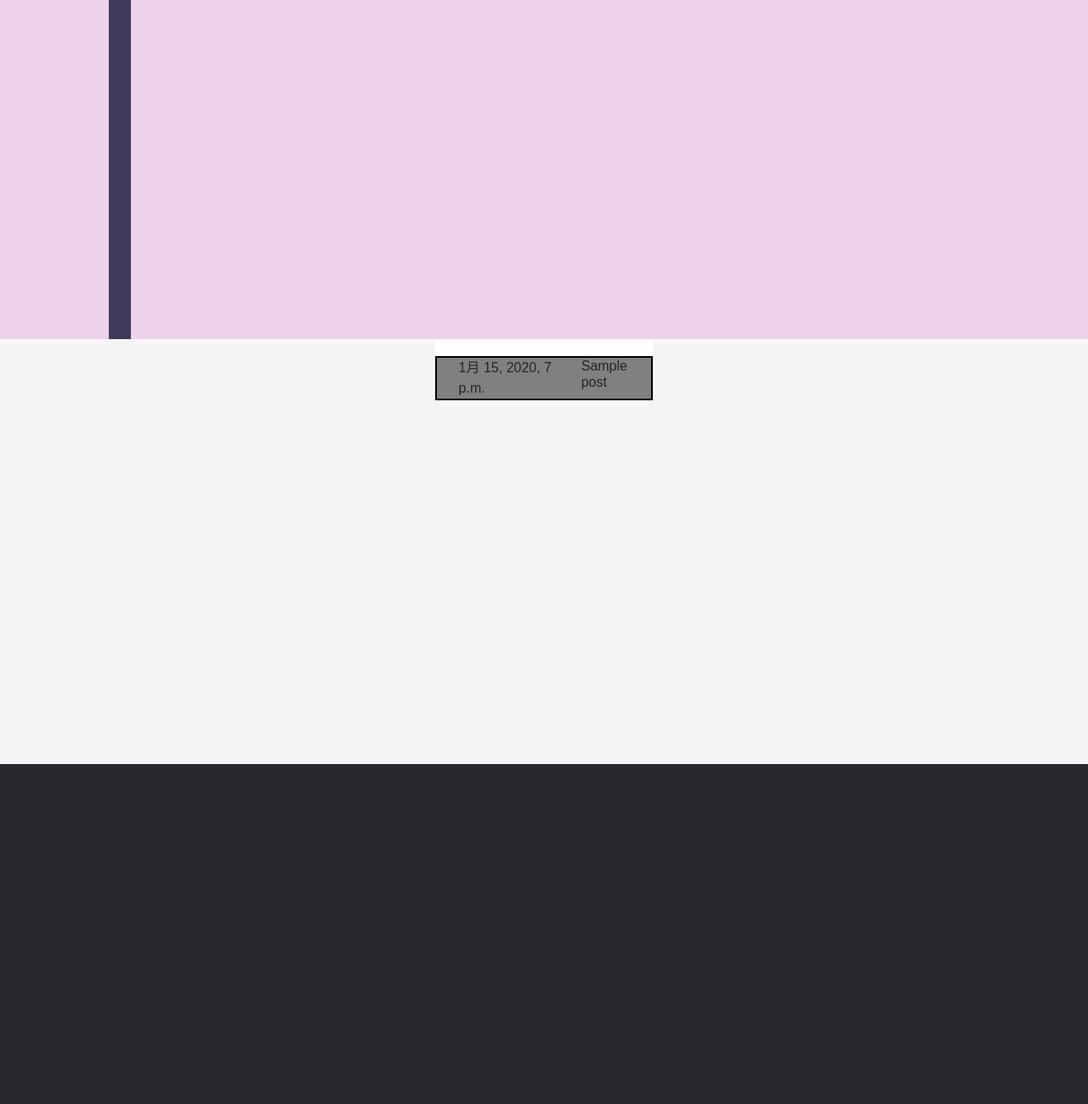
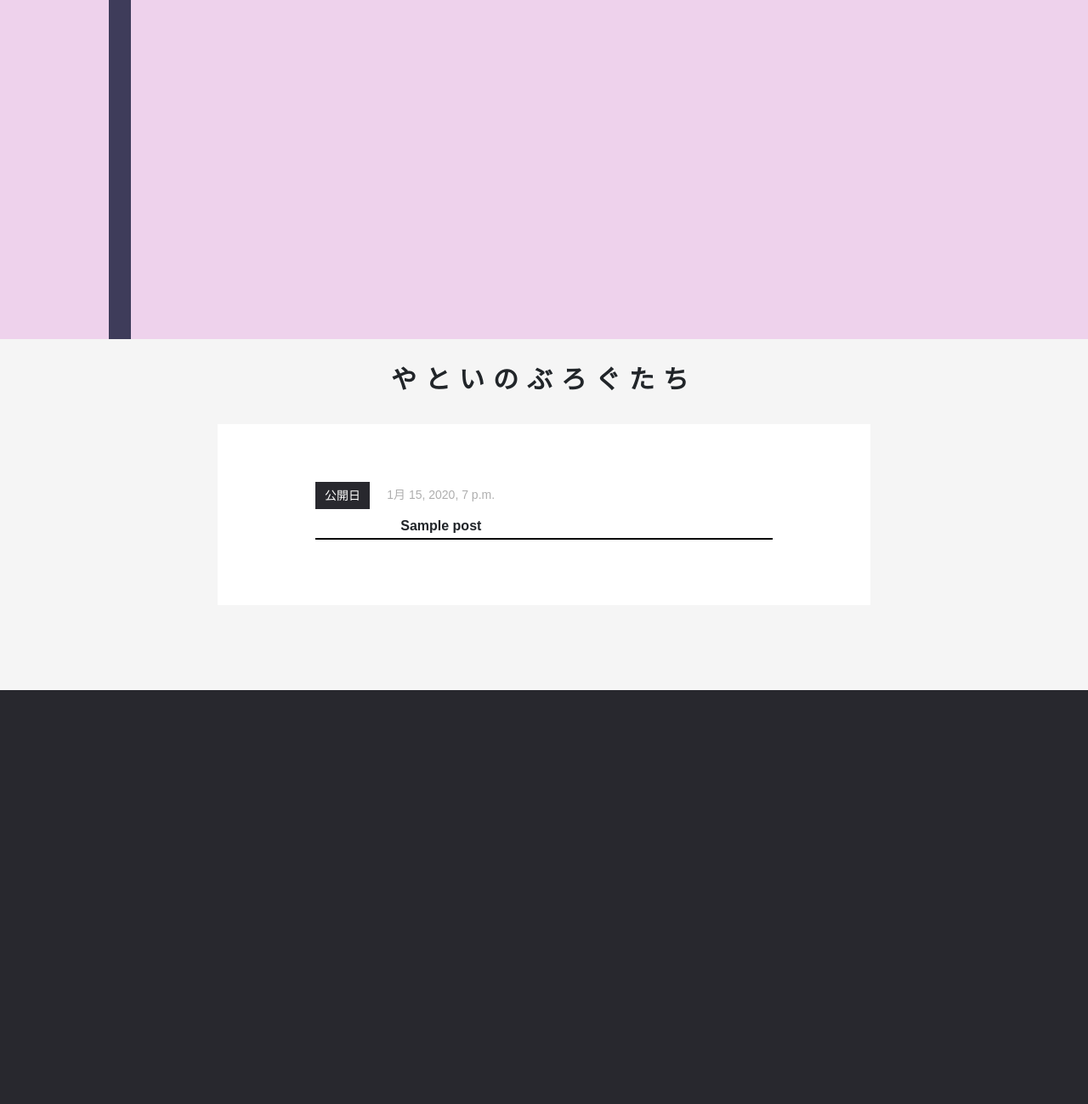
Before and after one commit to sougo0811/Blog_App_Python, a Django app: page / in a window 1280 px wide. Shown: the part 81-1380 px from the top of the page at 85% size. After the commit the page ends 893 px from the top, so only its background shows below. Run offline with Django 3.2, Linux system fonts and the light colour scheme; tables that the repository leaves empty hold one stand-in row (values such as "Sample post").

Commit message:
CSS ブログリスト作成

```diff
--- a/blog/models.py
+++ b/blog/models.py
@@ -5,7 +5,7 @@ from django.utils import timezone
 
 class Post(models.Model):
     author = models.ForeignKey(settings.AUTH_USER_MODEL, on_delete=models.CASCADE)
-    title = models.CharField(max_length=200)
+    title = models.CharField(max_length=30)
     text = models.TextField()
     created_date = models.DateTimeField(default=timezone.now)
     published_date = models.DateTimeField(blank=True, null=True)
--- a/blog/static/css/blog.css
+++ b/blog/static/css/blog.css
@@ -220,31 +220,66 @@ a:hover.header_link{
 
 main{
   background-color: whitesmoke;
-  height: 500px;
+  height: 100%;
   width: 100%;
+}
+
+.space{
+  width: 100%;
+  height: 100px;
+  background:  whitesmoke;
+  text-align: center;
+  font-size: 30px;
+  padding-top: 30px;
+  letter-spacing: 10px;
+}
+
+.blog_list{
+  background-color: white;
+  width: 60%;
+  height: 100%;
+  margin: 0 20%;
 }
 
 .contents{
   height: 100%;
+  width: 70%;
   background-color:  white;
-  margin: 0px 40% 0 40%;
-  padding: 20px 0 0 0;
+  margin: 0 15% 0 auto;
+  padding: 5% 0 10% 0;
 
 }
 
 .item{
+  padding-top: 30px;
+  padding-bottom: 5px;
+  border-bottom: solid 2px black;
+}
+
+.date_block{
   display: flex;
-  padding-left: 10%;
-  border: solid 2px black;
-  background-color: gray;
+  font-size: 14px;
+}
+
+.pub_day{
+  background-color: #28282e;
+  color: white;
+  width: 64px;
+  height: 100%;
+  padding: 1% 2%;
 }
 
 .date{
-
+  padding-top: 5px;
+  padding-left: 20px;
+  color: rgb(175, 175, 175);
 }
 
 .blog_title{
-  padding-left: 10px;
+  padding-top: 10px;
+  padding-left: 100px;
+  font-family: sans-serif;
+  font-weight: bold;
 }
 
 a.blog_title{
--- a/blog/templates/blog/base.html
+++ b/blog/templates/blog/base.html
@@ -45,10 +45,10 @@
   </header>
 
   <main>
-    <div class="">
+
       {% block content %}
       {% endblock %}
-    </div>
+
   </main>
 
   <footer>
--- a/blog/templates/blog/post_list.html
+++ b/blog/templates/blog/post_list.html
@@ -1,20 +1,26 @@
 {% extends 'blog/base.html' %}
 
 {% block content %}
-
+<div class="space"><h1><b>やといのぶろぐたち</b></h1></div>
+<div class="blog_list">
+  <ul class="contents">
   {% for post in posts %}
-    <ul class="post contents">
+    <div class="post">
       <li class="item">
-        <div class="date">
-          {{ post.published_date }}
+        <div class="date_block">
+          <div class="pub_day">公開日</div>
+          <div class="date">
+            {{ post.published_date }}
+          </div>
         </div>
         <div class="blog_title">
           <h2><a href="{% url 'post_detail' pk=post.pk %}">{{ post.title }}</a></h2>
         </div>
         <!-- <p>{{ post.text|linebreaksbr }}</p> -->
       </li>
-    </ul>
-
+    </div>
   {% endfor %}
-
+  </ul>
+</div>
+<div class="space"></div>
 {% endblock %}
```
